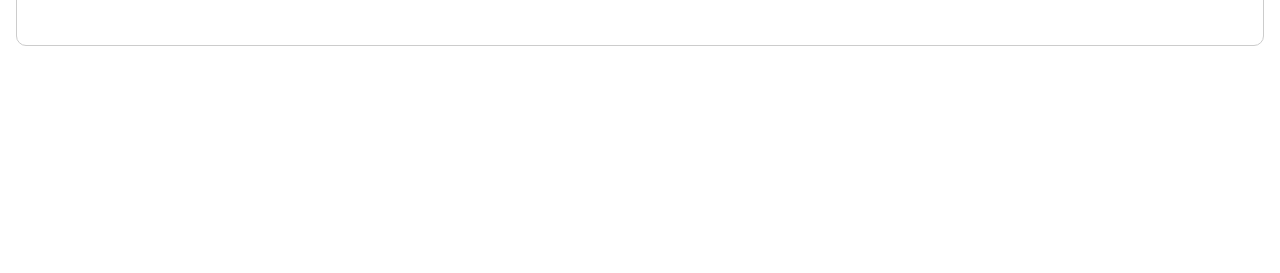
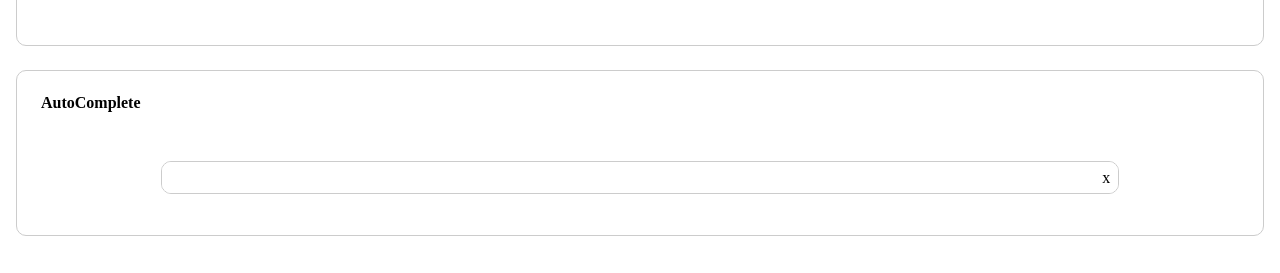
Before and after one commit to BeomKiNa/wanted_pre_onboarding, a React (Create React App) app: page / in a window 1280 px wide. Shown: the part 1026-1299 px from the top of the page. Before the commit the page ends 1112 px from the top, so only its background shows below. Built offline with nearby package versions, Linux system fonts and the light colour scheme.

Commit message:
feat: Add AutoComplete

```diff
--- a/src/App.js
+++ b/src/App.js
@@ -1,4 +1,5 @@
 import styled from "styled-components";
+import AutoComplete from "./component/AutoComplete";
 import GlobalStyle from "./component/GlobalStyle";
 import Modal from "./component/Modal";
 import Tab from "./component/Tab";
@@ -26,6 +27,7 @@ function App() {
         <Modal />
         <Tab />
         <Tag />
+        <AutoComplete />
       </AppWapper>
     </>
   );
--- /dev/null
+++ b/src/component/AutoComplete.js
@@ -0,0 +1,206 @@
+import { useRef, useState } from "react";
+import styled from "styled-components";
+import useOutsideFocus from "../hooks/useOutsideFocus";
+import Layout from "./Layout";
+
+const Wrapper = styled.div`
+  position: relative;
+  width: 80%;
+`;
+
+const Container = styled.div`
+  position: absolute;
+  left: 0;
+  top: 0;
+  right: 0;
+  border: 1px solid #ccc;
+  border-radius: 10px;
+  overflow: hidden;
+
+  &:focus-within {
+    box-shadow: rgba(0, 0, 0, 0.19) 0px 10px 20px,
+      rgba(0, 0, 0, 0.23) 0px 6px 6px;
+  }
+`;
+
+const Form = styled.form`
+  position: relative;
+`;
+
+const Input = styled.input`
+  width: 100%;
+  padding: 0.5rem;
+  border: none;
+  outline: none;
+`;
+
+const ResetBtn = styled.button`
+  all: unset;
+  position: absolute;
+  top: 50%;
+  right: 0;
+  transform: translate(-100%, -50%);
+  cursor: pointer;
+`;
+
+const List = styled.ul`
+  display: none;
+  width: 100%;
+  background: #fff;
+`;
+
+const ListItem = styled.li`
+  width: 100%;
+  padding: 0.5rem;
+
+  &:first-child {
+    border-top: 1px solid #ccc;
+  }
+
+  &:hover,
+  &:focus {
+    background: #ccc;
+  }
+`;
+
+const DATA_LIST = [
+  "Apple",
+  "Apricot",
+  "Avocado",
+  "Banana",
+  "Berry",
+  "Blackberry",
+  "Blood orange",
+  "Blueberry",
+  "Boysenberry",
+  "Breadfruit",
+  "Cantaloupe",
+  "Cherry",
+  "Citron",
+  "Citrus",
+  "Coconut",
+  "Crabapple",
+  "Cranberry",
+  "Current",
+  "Date",
+  "Dragon fruit",
+  "Durian",
+  "Elderberry",
+  "Fig",
+  "Grape",
+  "Grapefruit",
+  "Guava",
+  "Honeydew",
+  "Jackfruit",
+  "Kiwi",
+  "Kumquat",
+  "Lemon",
+  "Lime",
+  "Lingonberry",
+  "Loquat",
+  "Lychee",
+  "Mandarin orange",
+  "Mango",
+  "Marionberry",
+  "Melon",
+  "Mulberry",
+  "Nectarine",
+  "Orange",
+  "Papaya",
+  "Passion fruit",
+  "Peach",
+  "Pear",
+  "Persimmon",
+  "Pineapple",
+  "Plantain",
+  "Plum",
+  "Pluot",
+  "Pomegranate",
+  "Pomelo",
+  "Prune",
+  "Quince",
+  "Raisin",
+  "Raspberry",
+  "Star fruit",
+  "Strawberry",
+  "Tangelo",
+  "Tangerine",
+  "Ugli fruit",
+  "Watermelon",
+];
+
+const AutoComplete = () => {
+  const [text, setText] = useState("");
+
+  const listRef = useRef();
+  const wrapperRef = useRef();
+
+  const onTextChange = (e) => {
+    setText(e.target.value);
+  };
+
+  const onOpenList = () => {
+    listRef.current.style.display = "block";
+  };
+
+  const onCloseList = () => {
+    listRef.current.style.display = "none";
+  };
+
+  const onSubmit = (e) => {
+    e.preventDefault();
+  };
+
+  const onReset = () => {
+    setText("");
+  };
+
+  const onListChose = (listText) => (e) => {
+    if (e.type === "click" || (e.type === "keydown" && e.key === "Enter"))
+      setText(listText);
+  };
+
+  useOutsideFocus(wrapperRef, onCloseList);
+
+  return (
+    <Layout title="AutoComplete">
+      <Wrapper ref={wrapperRef}>
+        <Container>
+          <Form onSubmit={onSubmit} onFocus={onOpenList}>
+            <Input type="text" value={text} onChange={onTextChange} />
+            <ResetBtn type="reset" onClick={onReset}>
+              x
+            </ResetBtn>
+          </Form>
+          <List ref={listRef}>
+            {text
+              ? DATA_LIST.filter((item) =>
+                  item.toLowerCase().includes(text.toLowerCase())
+                ).map((item) => (
+                  <ListItem
+                    key={item}
+                    onClick={onListChose(item)}
+                    onKeyDown={onListChose(item)}
+                    tabIndex={0}
+                  >
+                    {item}
+                  </ListItem>
+                ))
+              : DATA_LIST.map((item) => (
+                  <ListItem
+                    key={item}
+                    onClick={onListChose(item)}
+                    onKeyDown={onListChose(item)}
+                    tabIndex={0}
+                  >
+                    {item}
+                  </ListItem>
+                ))}
+          </List>
+        </Container>
+      </Wrapper>
+    </Layout>
+  );
+};
+
+export default AutoComplete;
--- /dev/null
+++ b/src/hooks/useOutsideFocus.js
@@ -0,0 +1,21 @@
+import { useEffect } from "react";
+
+const useOutsideFocus = (ref, callback) => {
+  const handleCallback = (e) => {
+    if (ref.current && !ref.current.contains(e.target)) {
+      callback();
+    }
+  };
+
+  useEffect(() => {
+    document.addEventListener("focusin", handleCallback);
+    document.addEventListener("click", handleCallback);
+
+    return () => {
+      document.removeEventListener("focusin", handleCallback);
+      document.removeEventListener("click", handleCallback);
+    };
+  });
+};
+
+export default useOutsideFocus;
```
